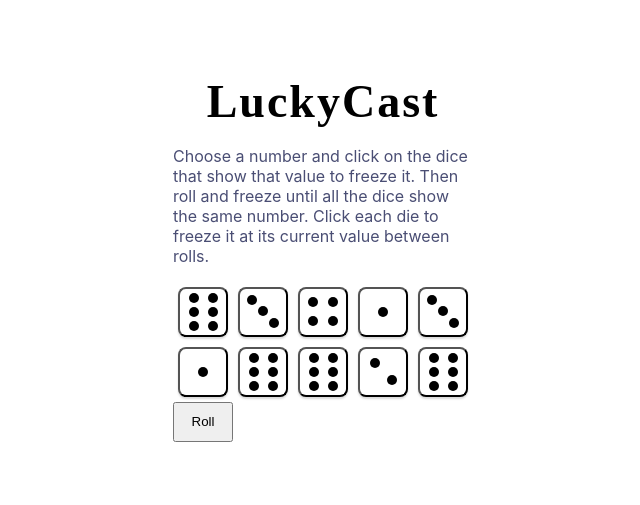
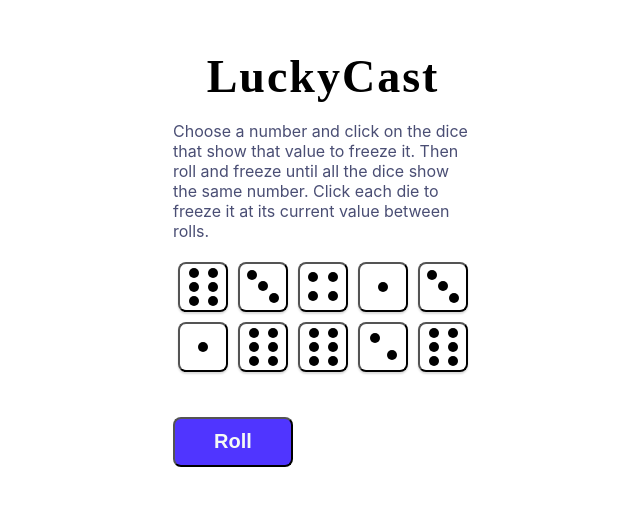
Before and after one commit to bitxplora/reactluckycast, a React (Vite) app: page / in a window 1280 px wide. Shown: the part 173-678 px from the top of the page, without its empty margins (325-965 px from the left). Built offline with nearby package versions, Linux system fonts and the light colour scheme.

Commit message:
Added more styles to the rollGame CSS class for better visual

```diff
--- a/src/index.css
+++ b/src/index.css
@@ -118,6 +118,12 @@
 }
 
 .rollGame {
-  width: 60px;
-  height: 40px;
+  margin-top: 40px;
+  width: 120px;
+  height: 50px;
+  background-color: #5035FF;
+  border-radius: 8px;
+  color: #f5f9f5;
+  font-size: 20px;
+  font-weight: 600;
 }
```
